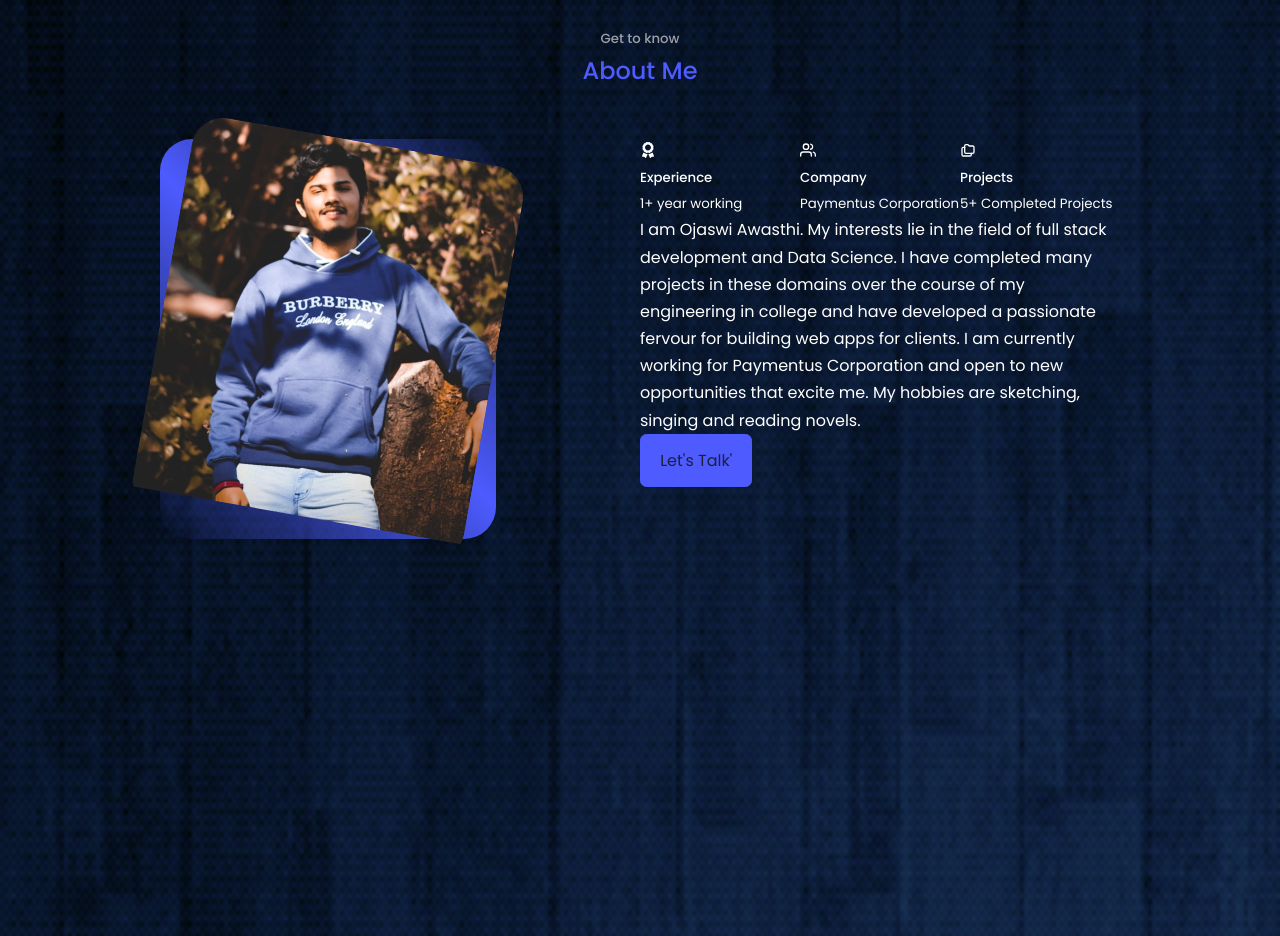
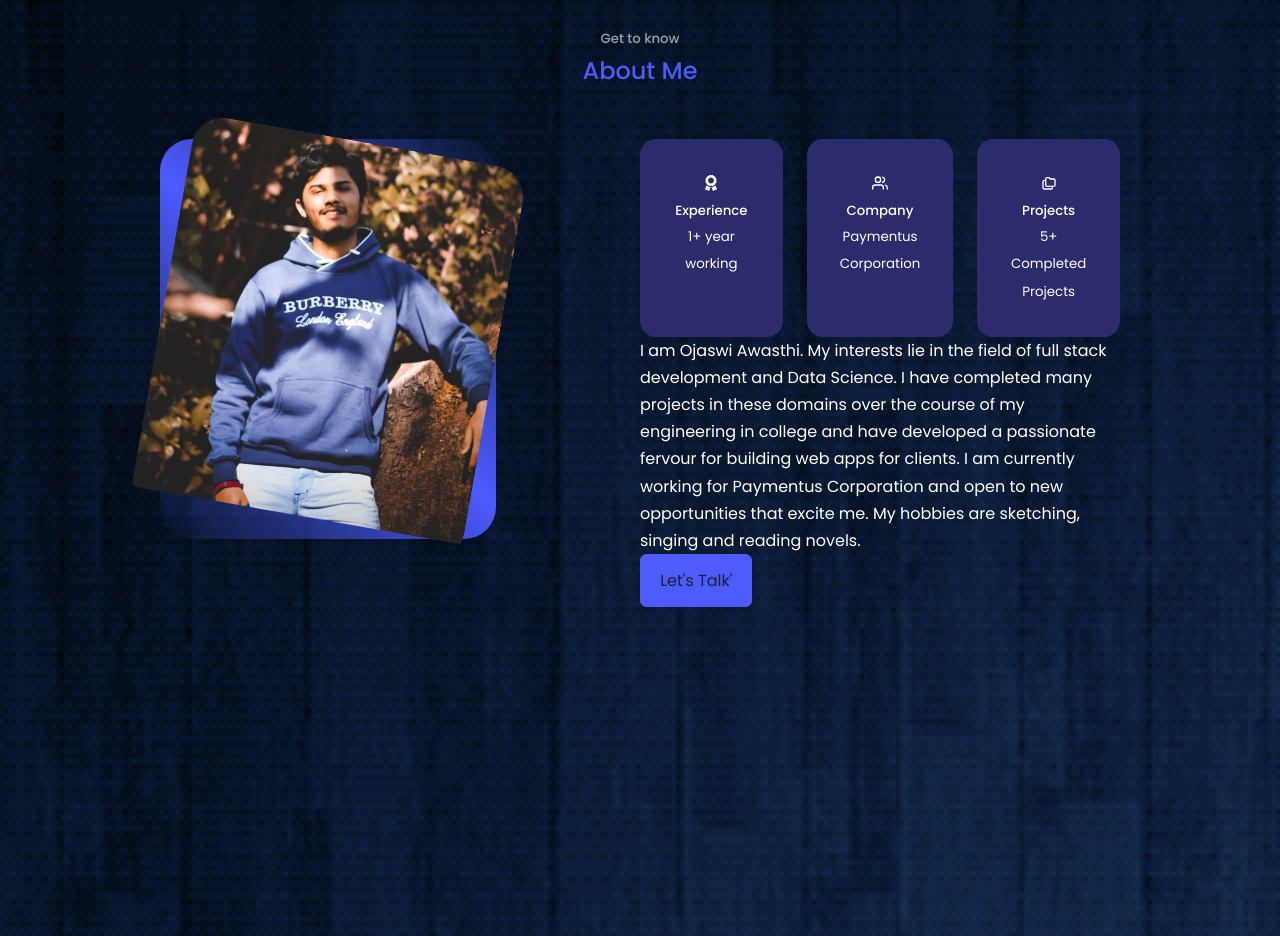
Before and after one commit to Ojaswi2000/ojaswi_portfolio, a React (Create React App) app: page / in a window 1280 px wide. Shown: the part 900-1836 px from the top of the page. Built offline with nearby package versions, Linux system fonts and the light colour scheme.

Commit message:
card styling

```diff
--- a/src/components/about/about.css
+++ b/src/components/about/about.css
@@ -33,4 +33,13 @@
 .about__cards{
   display: grid;
   grid-template-columns: repeat(3,1fr);
+  gap: 1.5rem;
 }
+
+.about__card{
+  background: var(--color-bg-variant);
+  border: 1px solid transparent;
+  border-radius: 1rem;
+  padding: 2rem;
+  text-align: center;
+}
```
